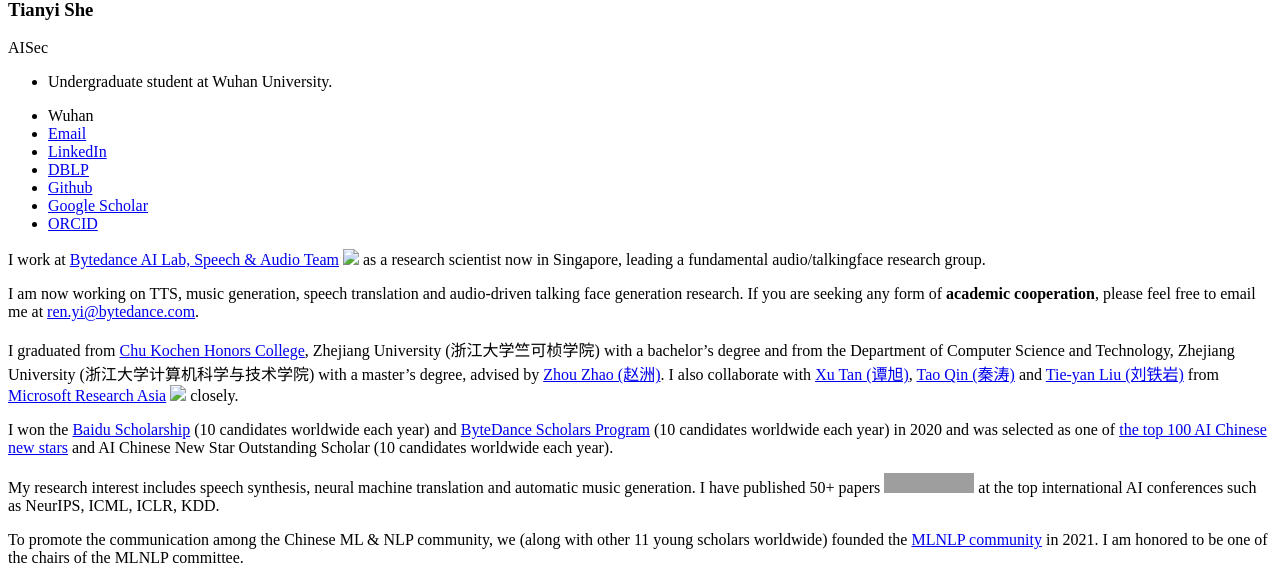
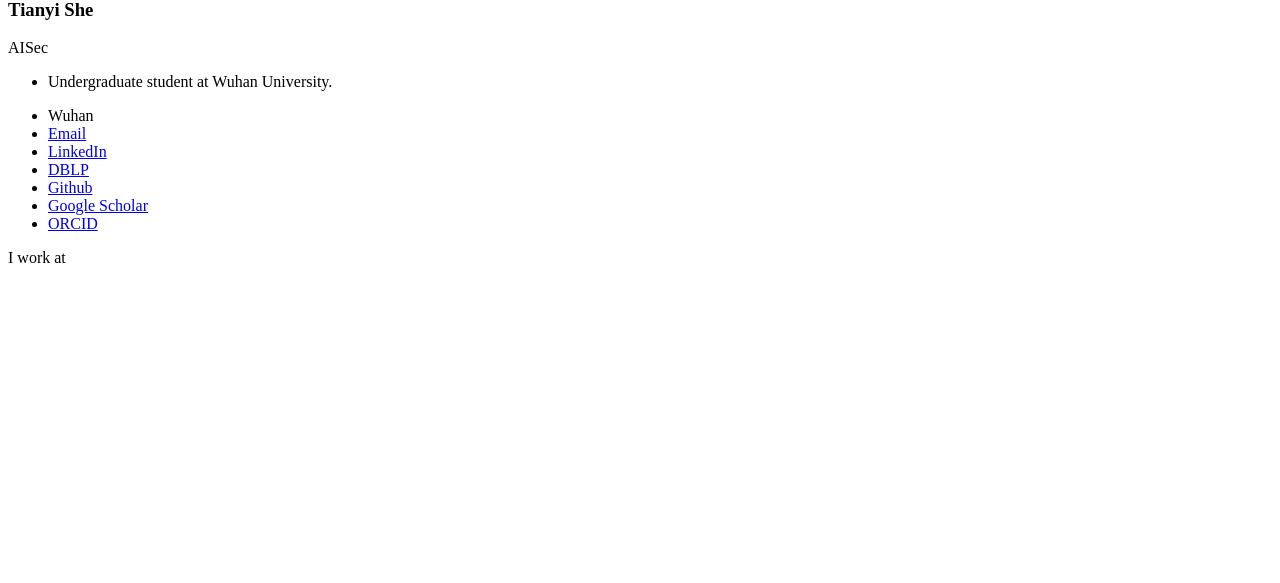
Before and after one commit to AnsonShe/AnsonShe.github.io, a Jekyll site: the page built from _pages/includes/intro.md, in a window 1280 px wide. Shown: the part 526-1109 px from the top of the page. Built offline with Jekyll 4.4.1, drawn with Linux system fonts in a browser that asks for light colours; our own code applies the rules of GitHub Pages for plain Markdown files; after the commit the page ends 900 px from its top, so only the background shows below that; grey boxes are pictures that could not be loaded.

Commit message:
Update intro.md

```diff
--- a/_pages/includes/intro.md
+++ b/_pages/includes/intro.md
@@ -1,11 +1 @@
-I work at [Bytedance AI Lab, Speech & Audio Team](https://ailab.bytedance.com/) <img src='./images/tiktok.png' style='width: 6em;'> as a research scientist now in Singapore, leading a fundamental audio/talkingface research group.
-
-I am now working on TTS, music generation, speech translation and audio-driven talking face generation research. If you are seeking any form of **academic cooperation**, please feel free to email me at [ren.yi@bytedance.com](mailto:ren.yi@bytedance.com).
-
-I graduated from [Chu Kochen Honors College](http://ckc.zju.edu.cn/ckcen/main.htm), Zhejiang University (浙江大学竺可桢学院) with a bachelor's degree and from the Department of Computer Science and Technology, Zhejiang University (浙江大学计算机科学与技术学院) with a master's degree, advised by [Zhou Zhao (赵洲)](https://person.zju.edu.cn/zhaozhou). I also collaborate with [Xu Tan (谭旭)](https://www.microsoft.com/en-us/research/people/xuta/), [Tao Qin (秦涛)](https://www.microsoft.com/en-us/research/people/taoqin/) and [Tie-yan Liu (刘铁岩)](https://www.microsoft.com/en-us/research/people/tyliu/) from [Microsoft Research Asia](https://www.microsoft.com/en-us/research/group/machine-learning-research-group/) <img src='./images/microsoft_logo.svg' style="width: 4em;"> closely.
-
-I won the [Baidu Scholarship](https://baike.baidu.com/item/%E7%99%BE%E5%BA%A6%E5%A5%96%E5%AD%A6%E9%87%91/9929412) (10 candidates worldwide each year) and [ByteDance Scholars Program](https://ur.bytedance.com/scholarship) (10 candidates worldwide each year) in 2020 and was selected as one of [the top 100 AI Chinese new stars](https://mp.weixin.qq.com/s?__biz=MzA4NzQ5MTA2NA==&mid=2653639431&idx=1&sn=25b6368c1954419b9090840347d9a27d&chksm=8be75b90bc90d286a5af3ef8e610e822d705dc3cf4382b45e3f14489f3e7ec4fd8c95ed0eceb&mpshare=1&scene=2&srcid=0511LMlj9Qv9DeIZAjMjYAU9&sharer_sharetime=1620731348139&sharer_shareid=631c113940cb81f34895aa25ab14422a#rd) and AI Chinese New Star Outstanding Scholar (10 candidates worldwide each year).
-
-My research interest includes speech synthesis, neural machine translation and automatic music generation. I have published 50+ papers <a href='https://scholar.google.com/citations?user=4FA6C0AAAAAJ'><img src="https://img.shields.io/endpoint?logo=Google%20Scholar&url=https%3A%2F%2Fcdn.jsdelivr.net%2Fgh%2FRayeRen%2Frayeren.github.io@google-scholar-stats%2Fgs_data_shieldsio.json&labelColor=f6f6f6&color=9cf&style=flat&label=citations"></a> at the top international AI conferences such as NeurIPS, ICML, ICLR, KDD.
-
-To promote the communication among the Chinese ML & NLP community, we (along with other 11 young scholars worldwide) founded the [MLNLP community](https://space.bilibili.com/168887299) in 2021. I am honored to be one of the chairs of the MLNLP committee.
+I work at
```
